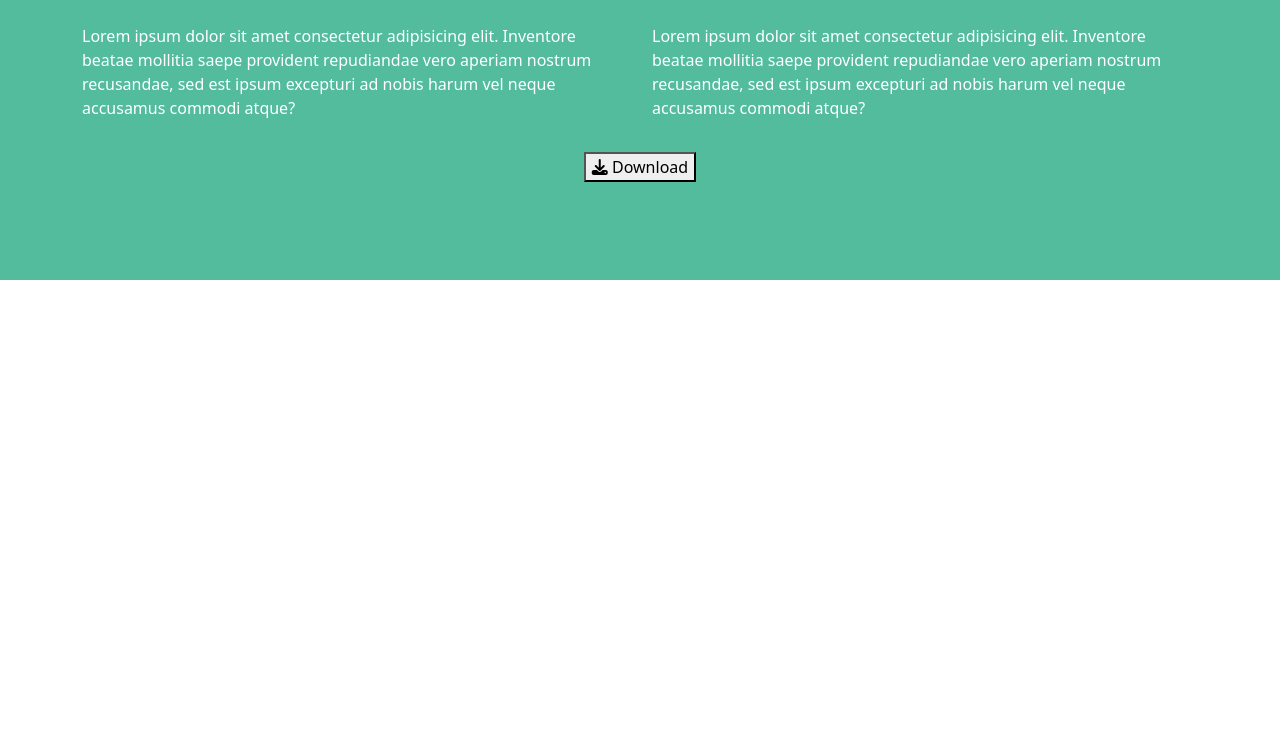
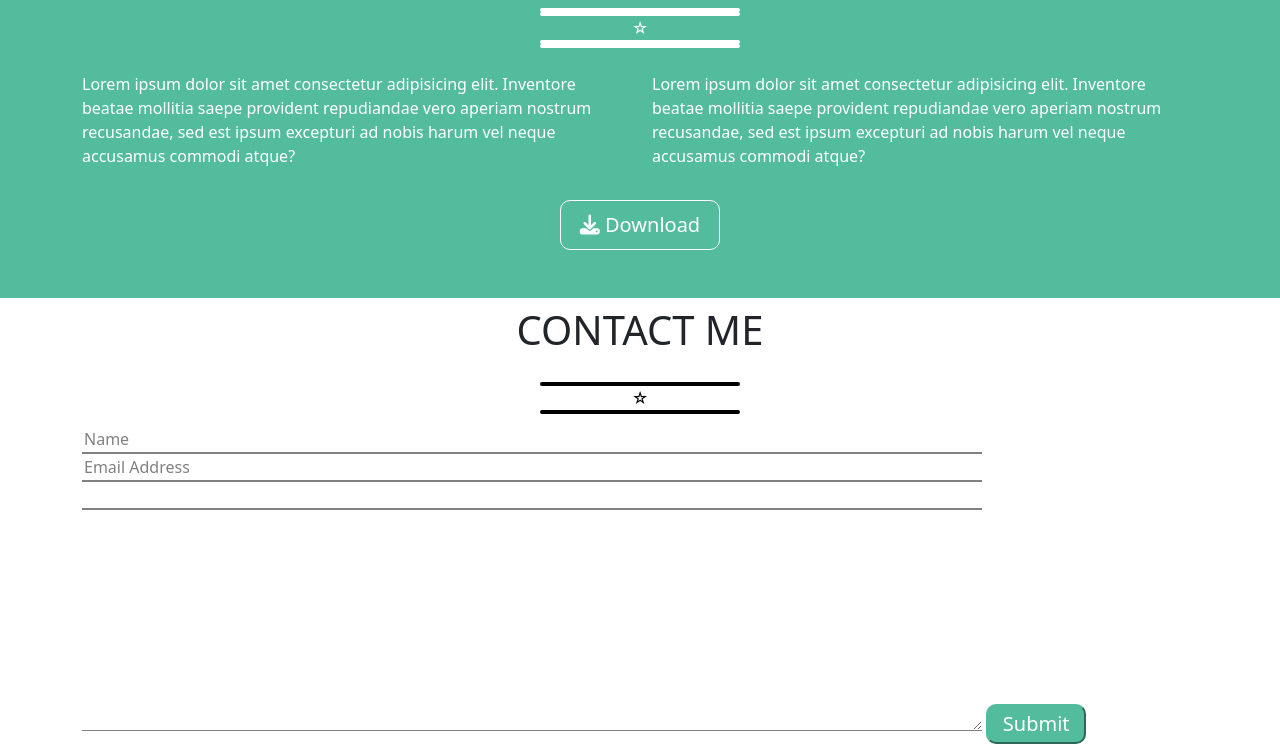
Before and after one commit to Alati11/html-css-bootstrap-freelancer, a plain HTML site: page index.html in a window 1280 px wide. Shown: the part 1542-2286 px from the top of the page. Before the commit the page ends 1822 px from the top, so only its background shows below. Drawn offline with nearby package versions, Linux system fonts and the light colour scheme.

Commit message:
add new form

```diff
--- a/css/app.css
+++ b/css/app.css
@@ -9,13 +9,13 @@ a {
 }
 
 .icon-menu {
-    line-height: 4.5em;
+    font-size: 30px;
 }
 
 .hero, .about {
     color: white;
     background-color: #53BC9D;
-    min-height: 400px;
+
 }
 .star {
     color: white;
@@ -87,6 +87,41 @@ a {
     background-color: #2C3E50;
     color: white;
 }
+.download-button {
+    background-color: #53BC9D;
+    color: white;
+    font-size: 20px;
+    text-align: center;
+    border: 1px solid white;
+    width: 160px;
+    height: 50px;
+    padding: 10px;
+    border-radius: 10px ;
+    line-height: 2px;
+}
+
+/*form*/
+.name, .email, .number, .textarea {
+    width: 900px;
+    color:  gray;
+    border-style: solid;
+    border-top-style: none;
+    border-right-style: none;
+    border-left-style: none;
+    border-color:gray;
+    text-align: left;
+}
+.send {
+    width: 100px;
+    height: 40px;
+    background-color: #53BC9D;
+    font-size: 20px;
+    color: white;
+    border-color: #53BC9D;
+    border-radius: 10px;
+    padding: 0 10px;
+}
+
 
 @media (min-width: 576px) {
     .start__menu {
--- a/index.html
+++ b/index.html
@@ -25,15 +25,14 @@
                     </div>
                 </div>
                 <div class="col-6 d-flex">
-                    <div class="start d-flex align-items-center ms-auto">
-                        <ul class="start__menu p-2 flex-grow-1">
+                    <div class="start d-flex align-items-center align-self-center ms-auto">
+                        <ul class="start__menu p-2">
                             <li><a href="#">PORTFOLIO</a></li>
                             <li><a href="#">ABOUT</a></li>
                             <li><a href="#">CONTACT</a></li>
-
                         </ul>
                      </div>
-                     <span class="icon-menu"> <i class="fa-solid fa-bars"></i></span>
+                     <span class="icon-menu"><i class="fa-solid fa-bars"></i></span>
                 </div>
             </div>
         </div>
@@ -112,7 +111,7 @@
                 <div class="row">
                     <div class="col justify-content-center">
                         <div class="title text-align">
-                            <h2 class="text-center h1 py-2">ABOUT</h2>
+                            <h2 class="text-center h1 py-2 mt-5">ABOUT</h2>
                         </div>
                         <div class="star text-center py-2">
                             <span class="star">&star;</span>
@@ -134,7 +133,7 @@
                 <div class="row">
                     <div class="col">
                         <div class="download d-flex justify-content-center">
-                            <button class="download-button">
+                            <button class="download-button mb-5">
                                 <i class="fa-solid fa-download"></i> Download
                             </button>
                         </div>
@@ -143,7 +142,37 @@
             </div>
         </section>
 
-        <section></section>
+        <!-- contact me -->
+        <section class="contact">
+            <div class="container">
+                <div class="row">
+                    <div class="col justify-content-center">
+                        <div class="title text-align">
+                            <h2 class="text-center h1 py-2">CONTACT ME</h2>
+                        </div>
+                        <div class="star text-center py-2">
+                            <span class="star-black">&star;</span>
+                        </div>
+                    </div>
+                </div>
+            </div>
+            <div class="container">
+                <div class="row">
+                    <div class="col justify-content-center">
+                            <form class="" action="URL" method="get">
+                                <input class="name" type="text"id="fname" name="fname" value="Name">
+                                <input class="email"id="fname" name="fname" value="Email Address">
+                                <input class="number" type="number" id="fnumber" name="fnumber" value="Phone Number">
+                                <textarea class="textarea" name="name" id="message" cols="105" rows="9" value="Message">
+                                </textarea>
+                                <input class="send" type="submit">
+                            </form>
+
+                    </div>
+                </div>
+            </div>
+
+        </section>
         <section></section>
 
     </main>
```
